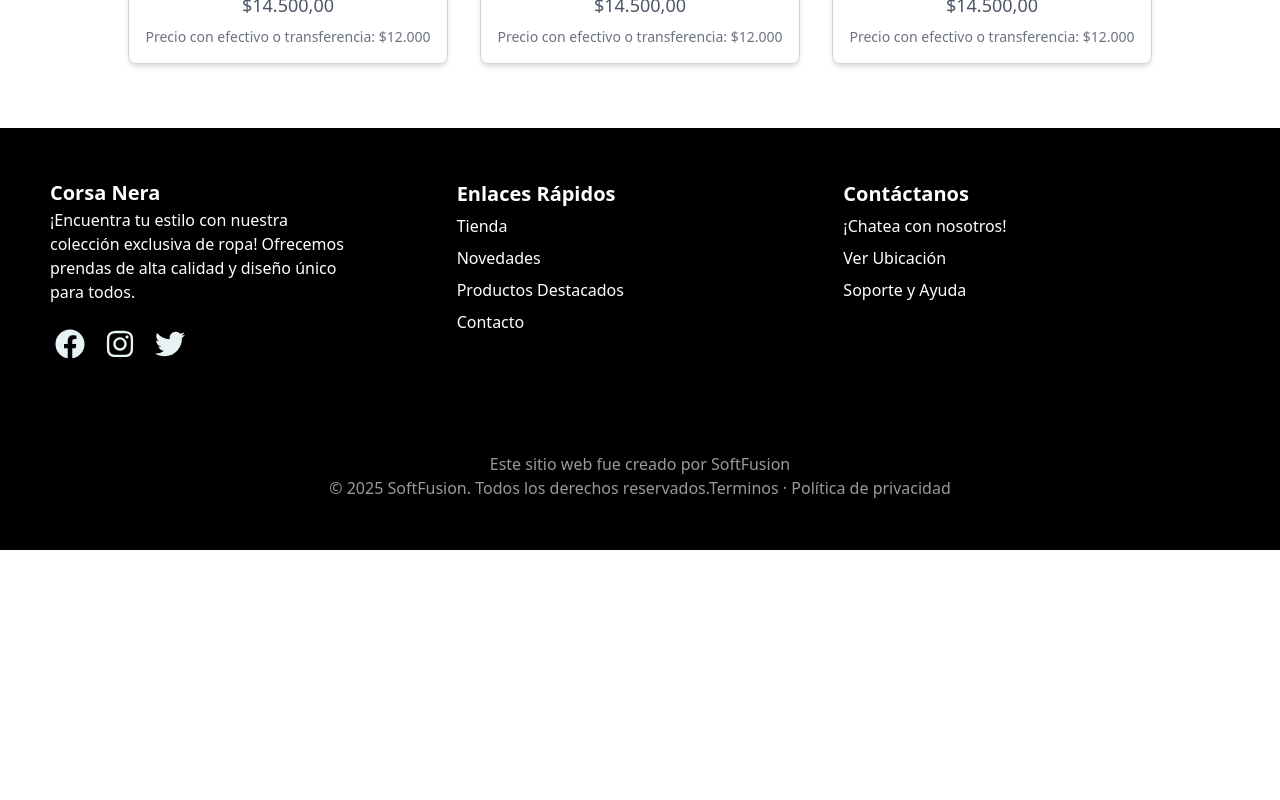
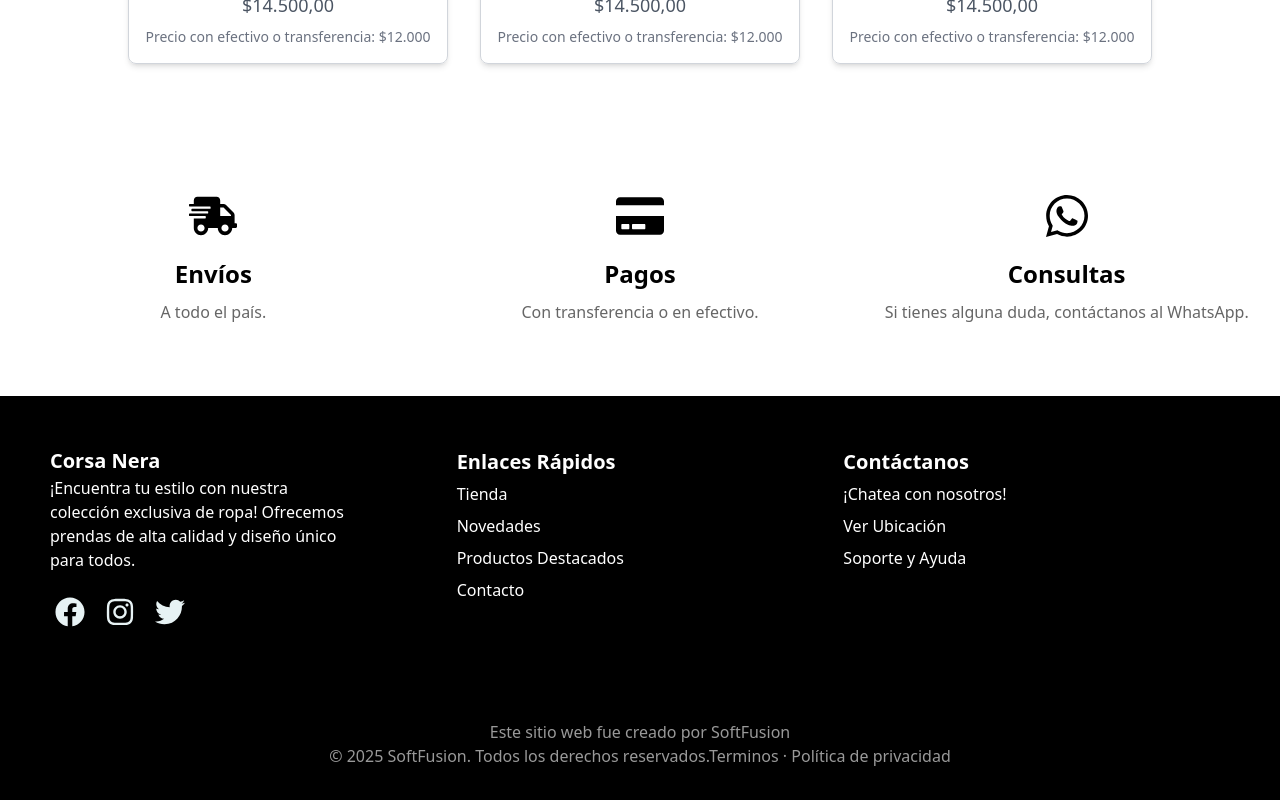
Before and after one commit to SoftFusion-Technologies/front-regia-soft, a React (Vite) app: page / in a window 1280 px wide. Shown: the part 1592-2392 px from the top of the page. Before the commit the page ends 2142 px from the top, so only its background shows below. Built offline with nearby package versions, Linux system fonts and the light colour scheme; a web font is replaced by a local one.

Commit message:
Se agrega info section

```diff
--- a/src/Components/Footer.jsx
+++ b/src/Components/Footer.jsx
@@ -70,7 +70,7 @@ const Footer = () => {
         <div className="socials">
           <li>
             <a
-              href="https://www.facebook.com/tuTienda"
+              href="https://www.instagram.com/corsaneraurban"
               target="_blank"
               rel="noopener noreferrer"
             >
@@ -79,7 +79,7 @@ const Footer = () => {
           </li>
           <li>
             <a
-              href="https://www.instagram.com/tuTienda"
+              href="https://www.instagram.com/corsaneraurban"
               target="_blank"
               rel="noopener noreferrer"
             >
@@ -88,7 +88,7 @@ const Footer = () => {
           </li>
           <li>
             <a
-              href="https://twitter.com/tuTienda"
+              href="https://www.instagram.com/corsaneraurban"
               target="_blank"
               rel="noopener noreferrer"
             >
--- /dev/null
+++ b/src/Components/InfoSection.jsx
@@ -0,0 +1,44 @@
+import React from 'react';
+import { FaShippingFast, FaCreditCard, FaWhatsapp } from 'react-icons/fa'; // Importando los iconos
+import '../Styles/InfoSection.css'; // Asegúrate de crear un archivo de estilos
+
+const InfoSection = () => {
+  return (
+    <section className="info-section py-16 px-4 sm:px-8">
+      <div className="info-section-container">
+        {/* Sección Envíos */}
+        <div className="info-item text-center">
+          <div className="icon-container d-inline-block icon-60px mb-3">
+            <FaShippingFast className="icon" />
+          </div>
+          <h3 className="info-title mb-2">Envíos</h3>
+          <p className="info-description mb-2">A todo el país.</p>
+        </div>
+
+        {/* Sección Pagos */}
+        <div className="info-item text-center">
+          <div className="icon-container d-inline-block icon-60px mb-3">
+            <FaCreditCard className="icon" />
+          </div>
+          <h3 className="info-title mb-2">Pagos</h3>
+          <p className="info-description mb-2">
+            Con transferencia o en efectivo.
+          </p>
+        </div>
+
+        {/* Sección Consultas */}
+        <div className="info-item text-center">
+          <div className="icon-container d-inline-block icon-60px mb-3">
+            <FaWhatsapp className="icon" />
+          </div>
+          <h3 className="info-title mb-2">Consultas</h3>
+          <p className="info-description mb-2">
+            Si tienes alguna duda, contáctanos al WhatsApp.
+          </p>
+        </div>
+      </div>
+    </section>
+  );
+};
+
+export default InfoSection;
--- a/src/Pages/Home.jsx
+++ b/src/Pages/Home.jsx
@@ -2,6 +2,7 @@ import React from 'react';
 import Navbar from '../Components/Navbar';
 import Hero from '../Components/Hero';
 import FeaturedProducts from './FeaturedProducts';
+import InfoSection from '../Components/InfoSection';
 const Home = () => {
   return (
     <div>
@@ -10,6 +11,7 @@ const Home = () => {
       <div className='mt-20'>
         <FeaturedProducts />
       </div>
+      <InfoSection></InfoSection>
     </div>
   );
 };
--- /dev/null
+++ b/src/Styles/InfoSection.css
@@ -0,0 +1,57 @@
+/* General styling for the section */
+.info-section {
+  display: flex;
+  justify-content: center;
+  padding-top: 4rem;
+  padding-bottom: 4rem;
+  padding-left: 1rem;
+  padding-right: 1rem;
+}
+
+/* Container for the items to make them align in a row */
+.info-section-container {
+  display: flex;
+  justify-content: space-between;
+  flex-wrap: wrap;
+  gap: 2rem;
+  width: 100%;
+}
+
+/* Individual item styling */
+.info-item {
+  display: flex;
+  flex-direction: column;
+  align-items: center;
+  text-align: center;
+  flex: 1;
+  min-width: 200px; /* Prevents items from getting too narrow */
+}
+
+/* Icon styling */
+.icon-container {
+  display: inline-block;
+  margin-bottom: 1rem;
+}
+
+.icon {
+  font-size: 3rem;
+}
+
+/* Title and description styling */
+.info-title {
+  font-size: 1.5rem;
+  font-weight: 600;
+}
+
+.info-description {
+  color: #666;
+  font-size: 1rem;
+}
+
+/* Responsiveness for mobile */
+@media (max-width: 768px) {
+  .info-section-container {
+    flex-direction: column;
+    align-items: center;
+  }
+}
```
